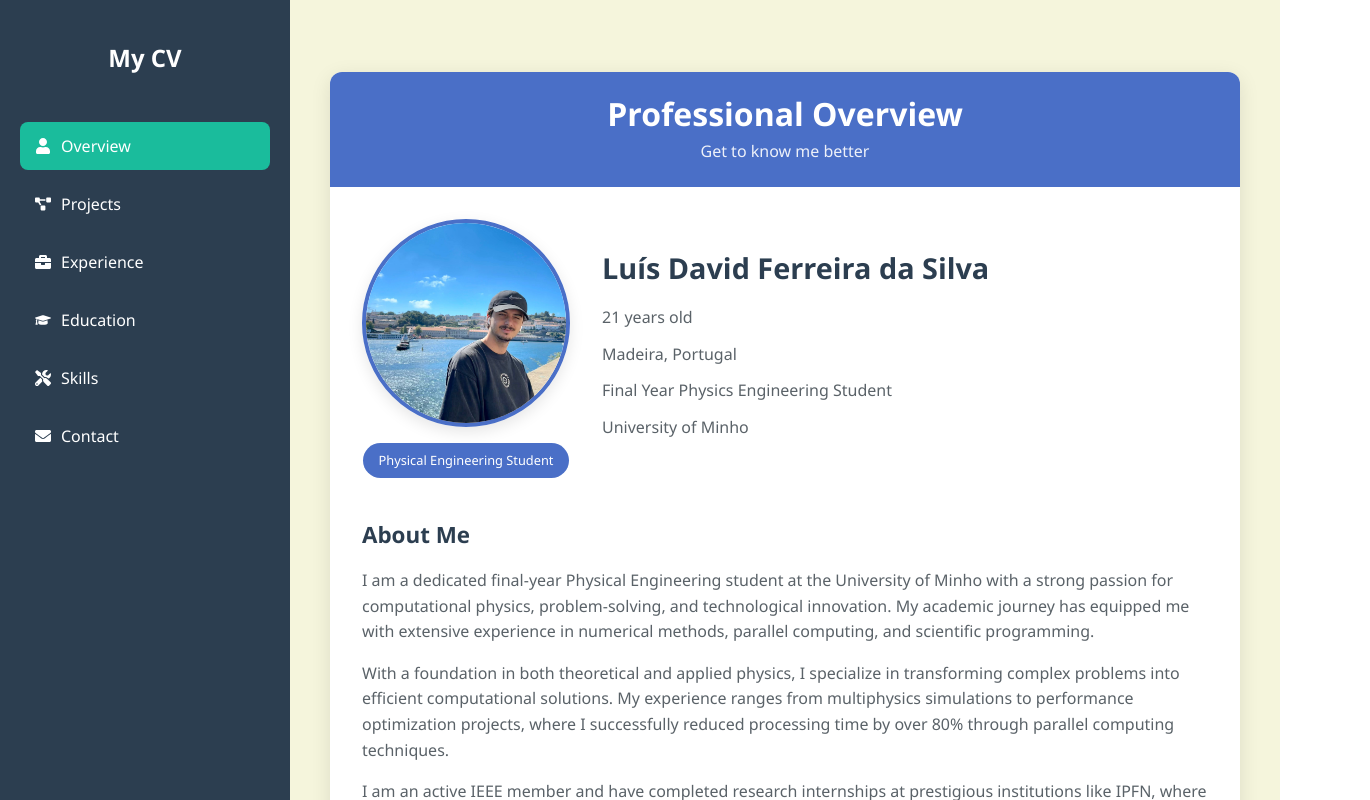
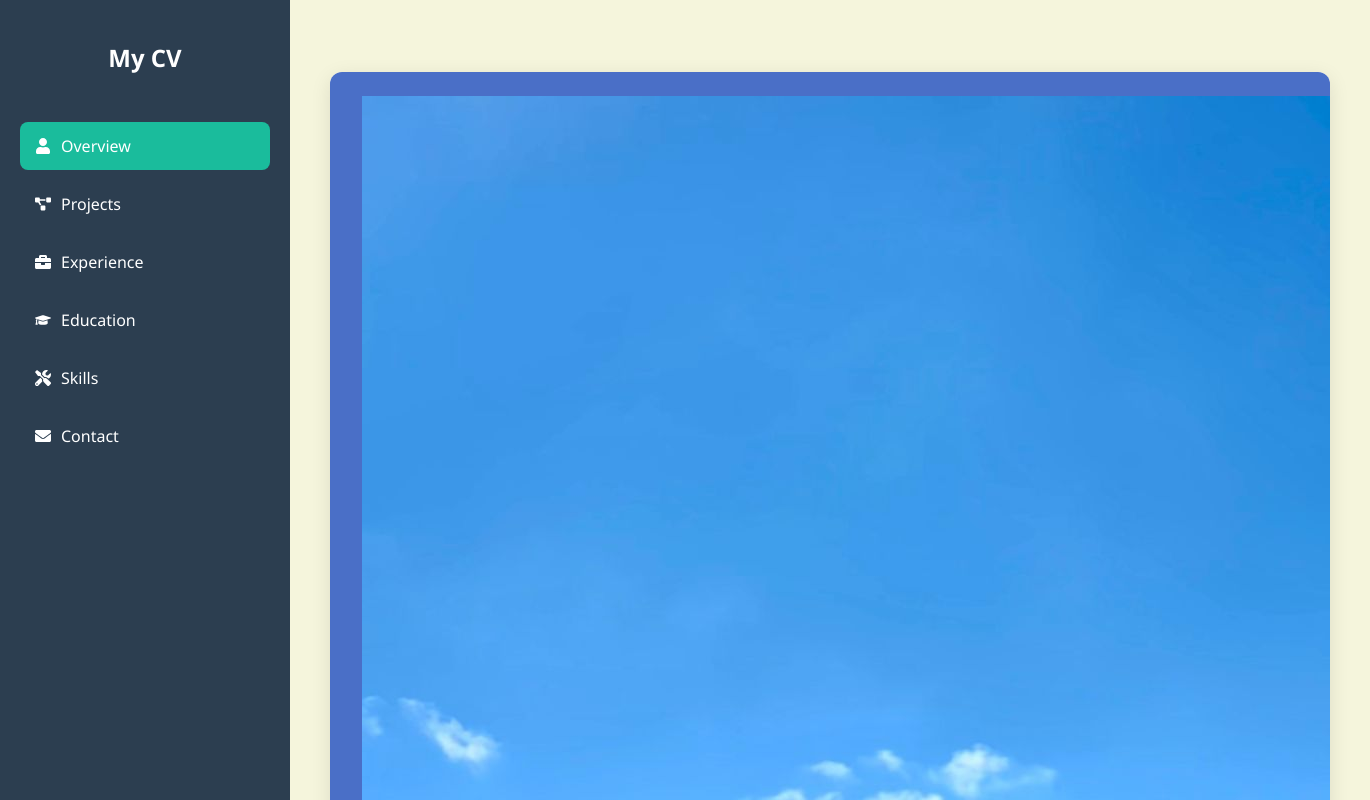
Before and after one commit to UnkowwnPhysics/CV, a React (Vite) app: page / in a window 1280 px wide. Shown: the whole page, 1370 px wide, since content can reach past the window. Built offline with nearby package versions, Linux system fonts and the light colour scheme.

Commit message:
Update Overview.tsx

```diff
--- a/src/components/MainContent/Overview.tsx
+++ b/src/components/MainContent/Overview.tsx
@@ -5,23 +5,16 @@ const Overview: React.FC = () => {
   return (
     <div className="overview-container">
       <div className="overview-header">
+        <img
+          src="/images/profile.jpeg"
+          alt="Profile"
+          className="profile-avatar"
+        />
         <h1>Professional Overview</h1>
         <p>Get to know me better</p>
       </div>
 
       <div className="overview-content">
-        <div className="profile-section">
-          <div className="profile-icon-container">
-            <img
-              src="/images/profile.jpeg"
-              alt="Profile"
-              className="profile-image"
-            />
-            <div className="photo-overlay">
-              <span>Physical Engineering Student</span>
-            </div>
-          </div>
-
         <div className="profile-details">
           <h2>Luís David Ferreira da Silva</h2>
           <div className="detail-item">
@@ -35,7 +28,6 @@ const Overview: React.FC = () => {
           </div>
           <div className="detail-item">
             <span>University of Minho</span>
-            </div>
           </div>
         </div>
 
```
Lines whose indentation alone changed are shown as unchanged.
